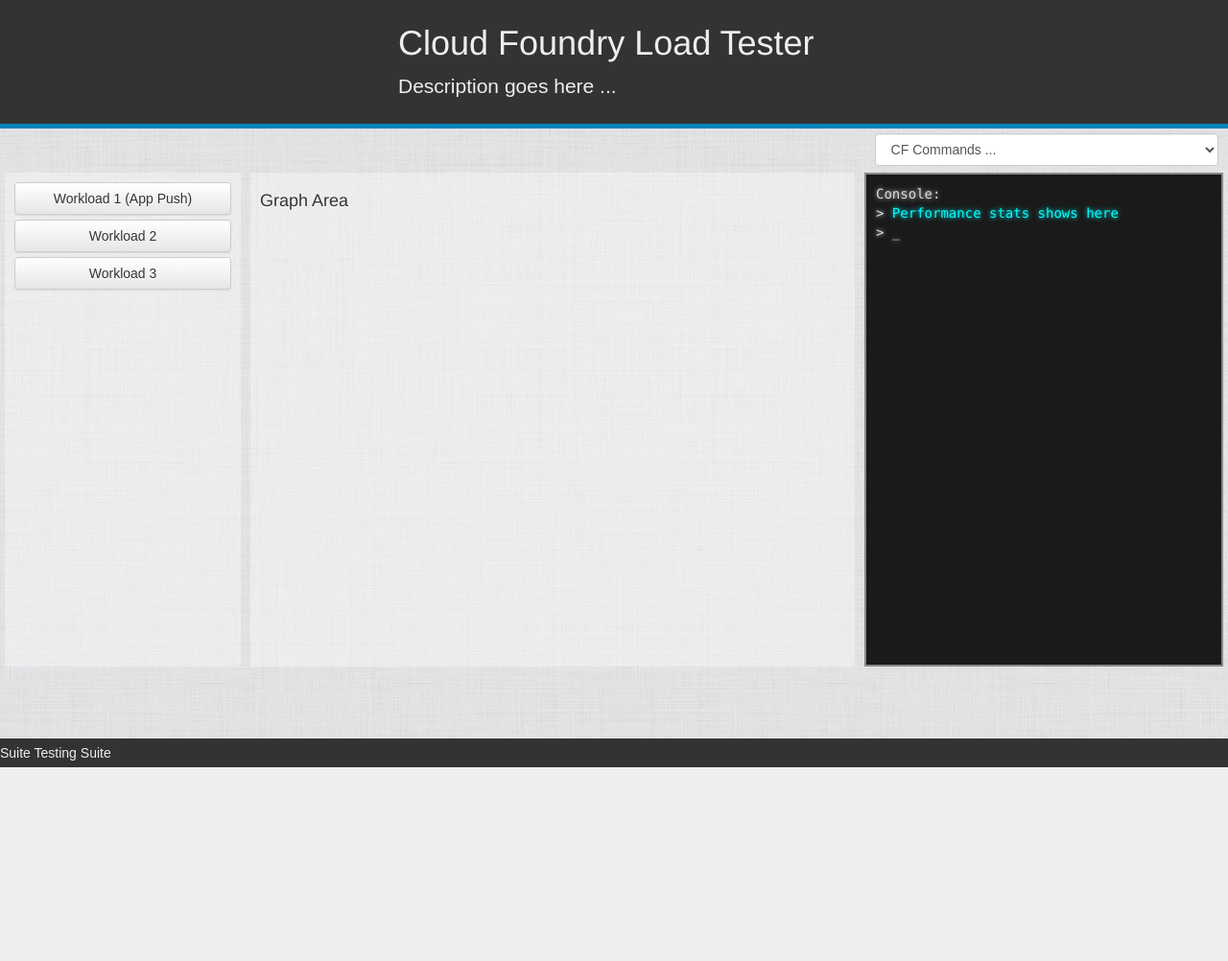
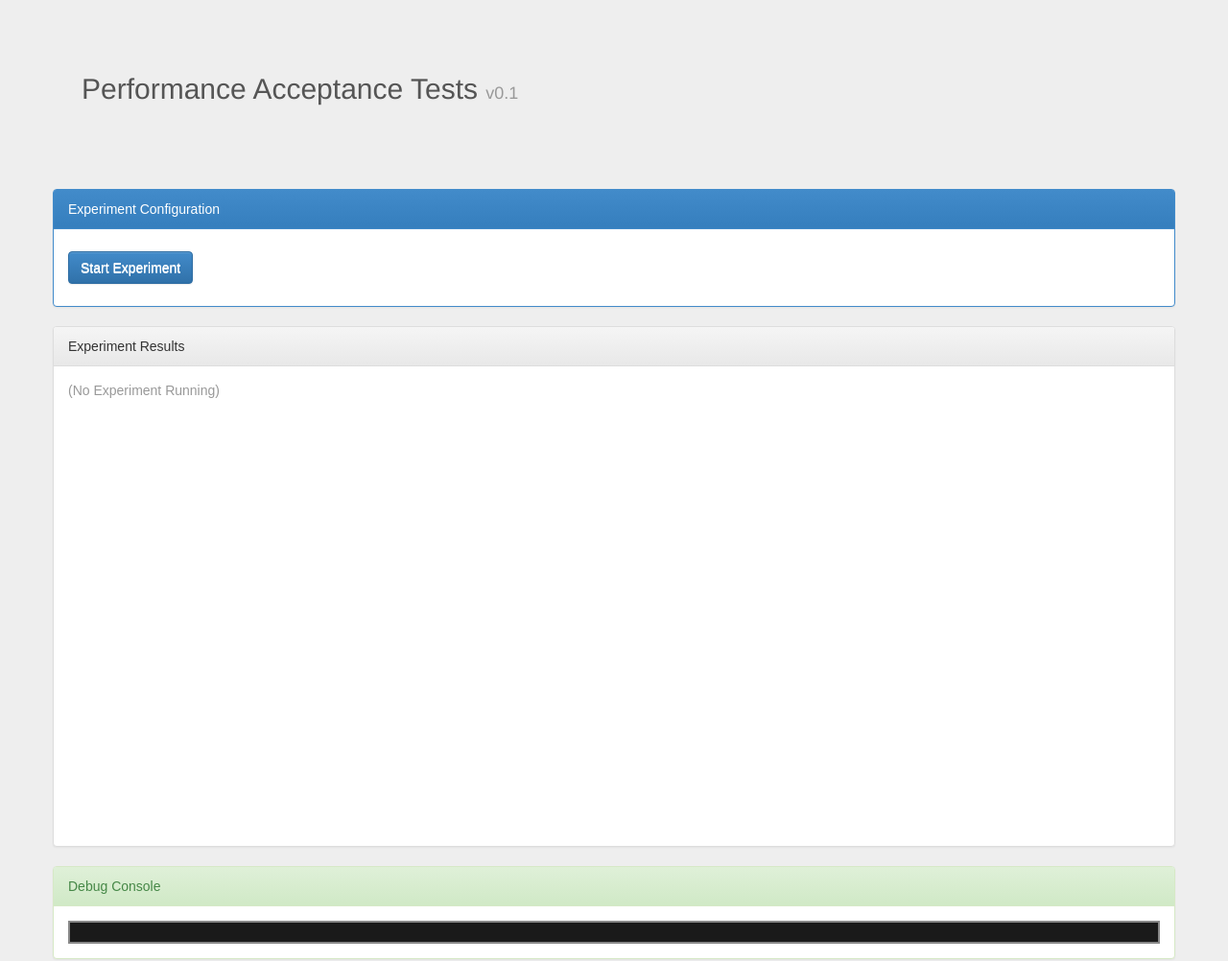
Before and after one commit to cloudfoundry-incubator/pat, a plain HTML site: page ui/index.html in a window 1280 px wide. Shown: the whole page at 96% size. Before the commit the page ends 800 px from the top, so only its background shows below. Drawn offline with nearby package versions, Linux system fonts and the light colour scheme; no server answers.

Commit message:
simplify ui ready for first release

```diff
--- a/ui/index.html
+++ b/ui/index.html
@@ -11,58 +11,56 @@
     <script type="text/javascript" src="js/app.js"></script>
     <script type="text/javascript" src="js/bootstrap.min.js"></script>
     <title>Cloud Foundry Performance Suite</title>
+
+    <style>
+      body { padding: 8px }
+      #graph { min-height: 500px; }
+    </style>
   </head>
 
-<body style="background:url(images/bg.jpg);">
-    <div style="background:#333; color:#eee; padding-top:5px; padding-bottom:5px;">
-        <div style="width:750px; margin:auto; position:relative; padding-left:150px;">
-            <h1>Cloud Foundry Load Tester</h1>
-            <p class="lead">
-                Description goes here ...
-            </p>
+  <body>
+
+    <div class="jumbotron container">
+      <h2>Performance Acceptance Tests <small>v0.1</small></h2>
     </div>
+
+    <div class="container">
+
+      <div class="row panel panel-primary">
+        <div class="panel-heading">
+          Experiment Configuration
         </div>
-    <div style="background:rgb(0,131,187); height:5px;"></div>
-    <div style="height:5px;"></div>
-
-    <select class="form-control" style="width:28%;float:right; margin-right:10px;">
-      <option>CF Commands ...</option>
-    </select>
-
-    <!-- ********** Control Wrapper ********** -->
-    <div style="width:20%; top:175px; bottom: 100px; padding:5px; position:absolute;">
-        <div class="infoBox" style="height:100%"> <!-- Tourney Info -->
-            <button id='cmd1' type="button" class="btn btn-default btn-block">Workload 1 (App Push) </button>
-            <button id='cmd2' type="button" onclick='alert("n/a");' class="btn btn-default btn-block">Workload 2</button>
-            <button id='cmd3' type="button" onclick='alert("n/a");' class="btn btn-default btn-block">Workload 3</button>
+        <div class="panel-body">
+          <button id="startbtn" type="button" class="btn btn-primary btn-default navbar-btn">Start Experiment</button>
         </div>
       </div>
 
       <!-- ********** Graph Wrapper ********** -->
-    <div style="width:50%; left:20%; top:175px; bottom: 100px; padding:5px; position:absolute;">
-        <div id="graph" class="infoBox" style="height:100%"> <!-- Tourney Info -->
-            <font><h4>Graph Area</h4></font>
+      <div class="row panel panel-default">
+        <div class="panel-heading">
+          Experiment Results
+        </div>
+        <div id="graph" class="panel-body col-md-12 center-block">
+          <p class="text-muted center-block">(No Experiment Running)</p>
         </div>
       </div>
 
       <!-- ********** Console Wrapper ********** -->
-    <div style="width:30%; left:70%; top:175px; bottom: 100px;  padding:5px; position:absolute;">
-        <div id="console">
-            Console:<br>
-            > <font class="success">Performance stats shows here</font><br>
-            > <font class="blink">_</font><br>
+      <div class="row panel panel-success">
+        <div class="panel-heading">
+          Debug Console
+        </div>
+        <div class="panel-body">
+          <div id="console" >
+          </div>
         </div>
       </div>
 
       <!-- **************** footer ******************* -->
-    <div style="height:80px;"></div>
-    <div style="background:#333; width:100%; color:#eee; position:fixed; z-index:10; bottom:0; left:0; padding-top:5px; padding-bottom:5px;">
-        Suite Testing Suite
-    </div>
-
       <script>
         var _app = new app();
       </script>
 
+    </div>
   </body>
 </html>
--- a/ui/js/app.js
+++ b/ui/js/app.js
@@ -6,11 +6,11 @@
   refresh = function() {
     d3.json(running, function(data) {
       chart(data.Items)
-      setTimeout(refresh, 5000);
+      setTimeout(refresh, 800);
     })
   }
 
-  $("#cmd1").click(function(){
+  $("#startbtn").click(function(){
     $('#console').append("App push started<br>running ...<br>");
     $.post( "/experiments/", function(data) {
       $('#console').append("Experiment started, URL is " + data.Location + "<br>");
```
Lines whose indentation alone changed are shown as unchanged.
